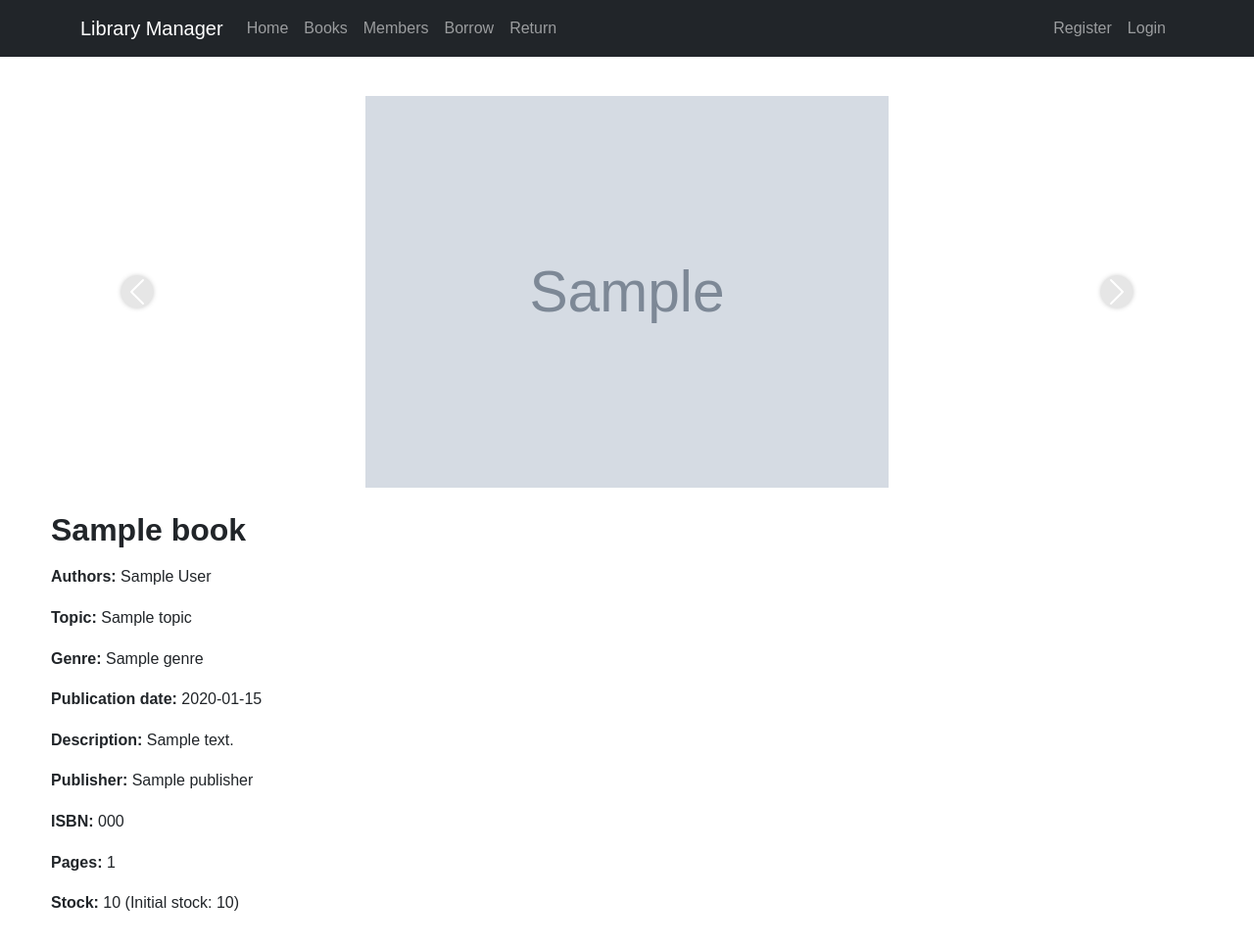
After one commit to rcybulski1122012/agh-bd2, a Flask app: template library/templates/books/book_detail.html in a window 1280 px wide. The commit adds this page. Shown: the whole page at 98% size. Run offline with Flask 3, Linux system fonts and the light colour scheme; the template is opened without the code that fills it: most values are stand-ins (such as "Sample title", 1, 10 or a date in 2020); grey boxes marked "Sample" are stand-in pictures.

Commit message:
book detail view

```diff
--- a/library/auth/models.py
+++ b/library/auth/models.py
@@ -14,7 +14,6 @@ from library.utils import datetime_encoders
 
 @login_manager.user_loader
 def load_user(user_id: str):
-
     return User.get(PydanticObjectId(user_id)).run()
 
 
--- a/library/books/models.py
+++ b/library/books/models.py
@@ -7,6 +7,7 @@ from bunnet import Indexed
 from bunnet import PydanticObjectId
 from bunnet.odm.operators.find.array import ElemMatch
 from bunnet.odm.operators.find.evaluation import RegEx
+from flask import url_for
 from pydantic import Field
 
 from library.utils import datetime_encoders
@@ -82,6 +83,10 @@ class Book(Document):
     class Settings:
         bson_encoders = {**datetime_encoders}
 
+    @property
+    def detail_url(self):
+        return url_for("books.book_detail", book_id=self.id)
+
     @classmethod
     def filter(
         cls,
--- a/library/static/styles.css
+++ b/library/static/styles.css
@@ -51,3 +51,15 @@ main td {
     height: 100%;
     object-fit: cover;
 }
+
+.carousel-image {
+    max-height: 400px;
+    object-fit: contain;
+}
+
+.carousel-control-prev-icon,
+.carousel-control-next-icon {
+    background-color: rgba(0, 0, 0, 0.2);
+    box-shadow: 0 0 5px rgba(0, 0, 0, 0.5);
+    border-radius: 50%;
+}
--- /dev/null
+++ b/library/templates/books/book_detail.html
@@ -0,0 +1,44 @@
+{% extends "base.html" %}
+
+{% block title %}
+ {{ book.title }}
+{% endblock %}
+
+{% block content %}
+<div class="row mt-3">
+  <div class="col">
+    <!-- Carousel -->
+    <div id="bookImagesCarousel" class="carousel slide mt-4" data-bs-ride="carousel">
+      <div class="carousel-inner">
+        {% for url in book.images_urls %}
+          <div class="carousel-item{% if loop.first %} active{% endif %}">
+            <img src="{{ url }}" class="d-block w-100 carousel-image" alt="{{ book.title }} image">
+          </div>
+        {% endfor %}
+      </div>
+      <button class="carousel-control-prev" type="button" data-bs-target="#bookImagesCarousel" data-bs-slide="prev">
+        <span class="carousel-control-prev-icon" aria-hidden="true"></span>
+        <span class="visually-hidden">Previous</span>
+      </button>
+      <button class="carousel-control-next" type="button" data-bs-target="#bookImagesCarousel" data-bs-slide="next">
+        <span class="carousel-control-next-icon" aria-hidden="true"></span>
+        <span class="visually-hidden">Next</span>
+      </button>
+    </div>
+
+    <!-- Book Details -->
+    <div class="mt-4">
+      <h2>{{ book.title }}</h2>
+      <p><strong>Authors:</strong> {{ book.authors|join(', ') }}</p>
+      <p><strong>Topic:</strong> {{ book.topic }}</p>
+      <p><strong>Genre:</strong> {{ book.genre }}</p>
+      <p><strong>Publication date:</strong> {{ book.publication_date.strftime('%Y-%m-%d') }}</p>
+      <p><strong>Description:</strong> {{ book.description }}</p>
+      <p><strong>Publisher:</strong> {{ book.publisher }}</p>
+      <p><strong>ISBN:</strong> {{ book.isbn }}</p>
+      <p><strong>Pages:</strong> {{ book.pages }}</p>
+      <p><strong>Stock:</strong> {{ book.stock }} (Initial stock: {{ book.initial_stock }})</p>
+    </div>
+  </div>
+</div>
+{% endblock %}
--- a/library/templates/books/list_books.html
+++ b/library/templates/books/list_books.html
@@ -30,6 +30,7 @@
 
     <div class="row row-cols-1 row-cols-md-3 g-4">
         {% for book in books %}
+        <a href="{{ book.detail_url }}" class="text-reset text-decoration-none">
         <div class="col">
             <div class="card h-100">
                 <div class="img-wrapper">
@@ -45,6 +46,7 @@
                 </div>
             </div>
         </div>
+        </a>
         {% endfor %}
     </div>
     {% else %}
```
Also changed, not shown: library/books/routes.py (+6 -5 lines).
